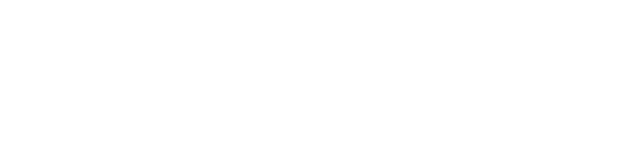
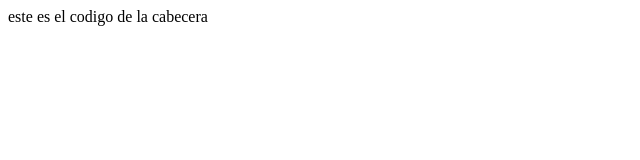
Before and after one commit to LibniB/ejercicio, a plain HTML site: page index.html in a window 1280 px wide. Shown: the whole page, without its empty margins (0-640 px from the left). Drawn offline with Linux system fonts and the light colour scheme.

Commit message:
linea cabecera

```diff
--- a/index.html
+++ b/index.html
@@ -8,7 +8,7 @@
 </head>
 <body>
     <header>
-
+        este es el codigo de la cabecera
     </header>
     <div class="container">
 
```
